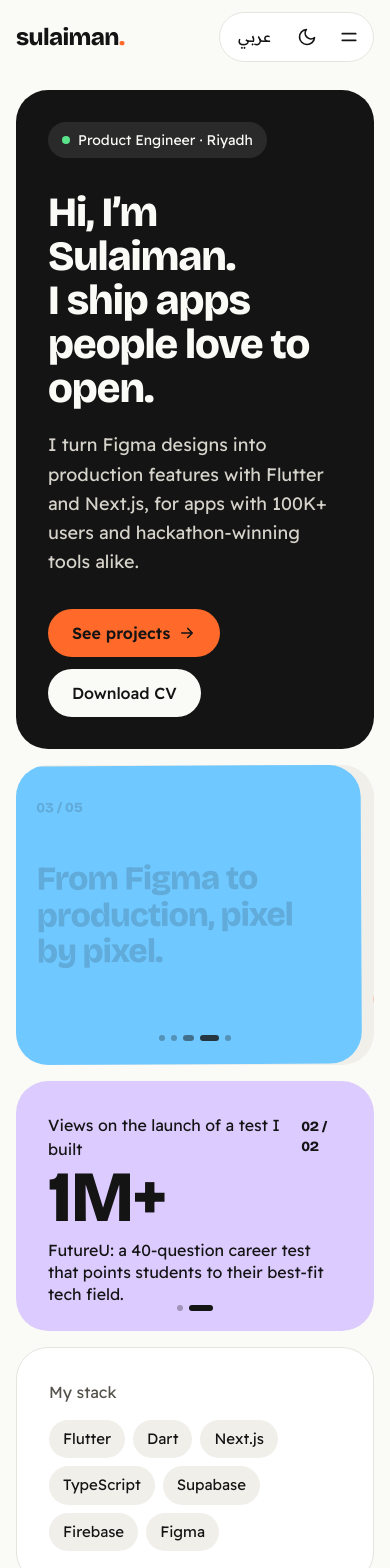
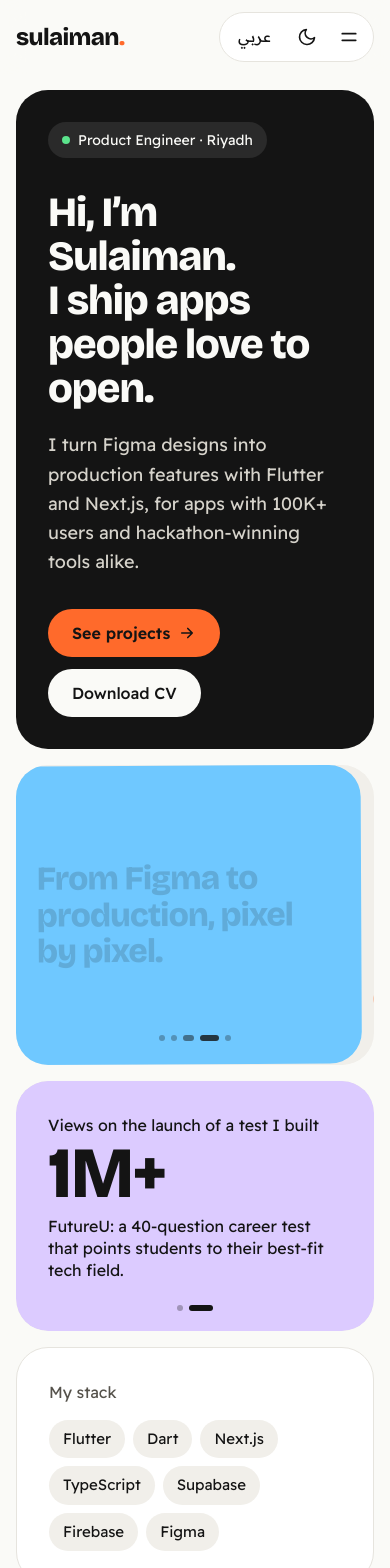
Before and after one commit to sulaimanmokhaniq/portfolio, a Next.js app: page /en in a window 390 px wide. Shown: the top 1568 px of the page. Built offline with nearby package versions, Linux system fonts and the light colour scheme; a web font is replaced by a local one.

Commit message:
Drop the card counters from the decks
Co-Authored-By: Claude Opus 5.5 (1M context) <noreply@anthropic.com>
Claude-Session: https://claude.ai/code/session_01JpxACRvgp3X4h4rC6NPUbP

```diff
--- a/src/components/hero-cards.tsx
+++ b/src/components/hero-cards.tsx
@@ -78,14 +78,6 @@ export function HeroCards({
             transition={reduce ? { duration: 0.3 } : SLIDE}
             className={`absolute inset-0 flex flex-col justify-center rounded-tile p-8 py-16 text-ink sm:px-10 ${COLORS[index % COLORS.length]}`}
           >
-            <motion.span
-              custom={direction}
-              variants={reduce ? fade : content}
-              dir="ltr"
-              className={`absolute top-8 font-display text-sm font-bold tabular-nums sm:top-10 ${rtl ? "right-8 sm:right-10" : "left-8 sm:left-10"}`}
-            >
-              {String(index + 1).padStart(2, "0")} / {String(lines.length).padStart(2, "0")}
-            </motion.span>
             <motion.p
               custom={direction}
               variants={reduce ? fade : content}
--- a/src/components/win-deck.tsx
+++ b/src/components/win-deck.tsx
@@ -65,15 +65,8 @@ export function WinDeck({
             className="absolute inset-0 flex flex-col justify-between rounded-tile p-8 pb-14 text-ink"
             style={{ background: win.color }}
           >
-            <motion.span
-              custom={direction}
-              variants={reduce ? fade : content}
-              className="flex items-center justify-between gap-4"
-            >
-              <span>{win.kind}</span>
-              <span dir="ltr" className="font-display text-sm font-bold tabular-nums">
-                {String(index + 1).padStart(2, "0")} / {String(wins.length).padStart(2, "0")}
-              </span>
+            <motion.span custom={direction} variants={reduce ? fade : content}>
+              {win.kind}
             </motion.span>
             <motion.span custom={direction} variants={reduce ? fade : content} className="flex flex-col gap-1.5">
               {win.stat ? (
```
